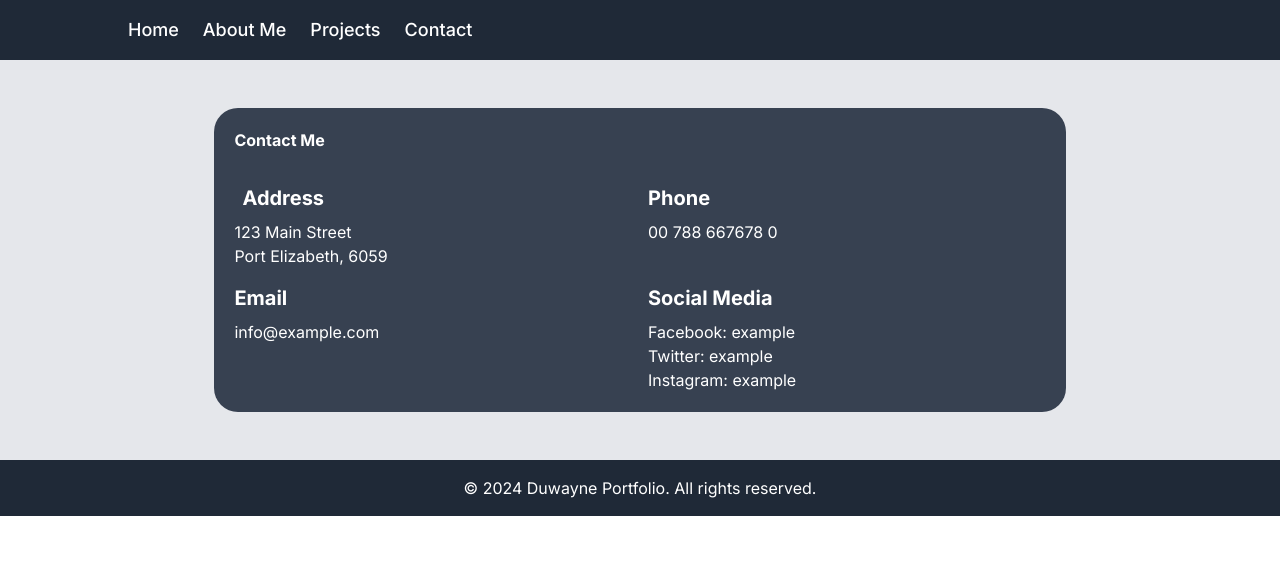
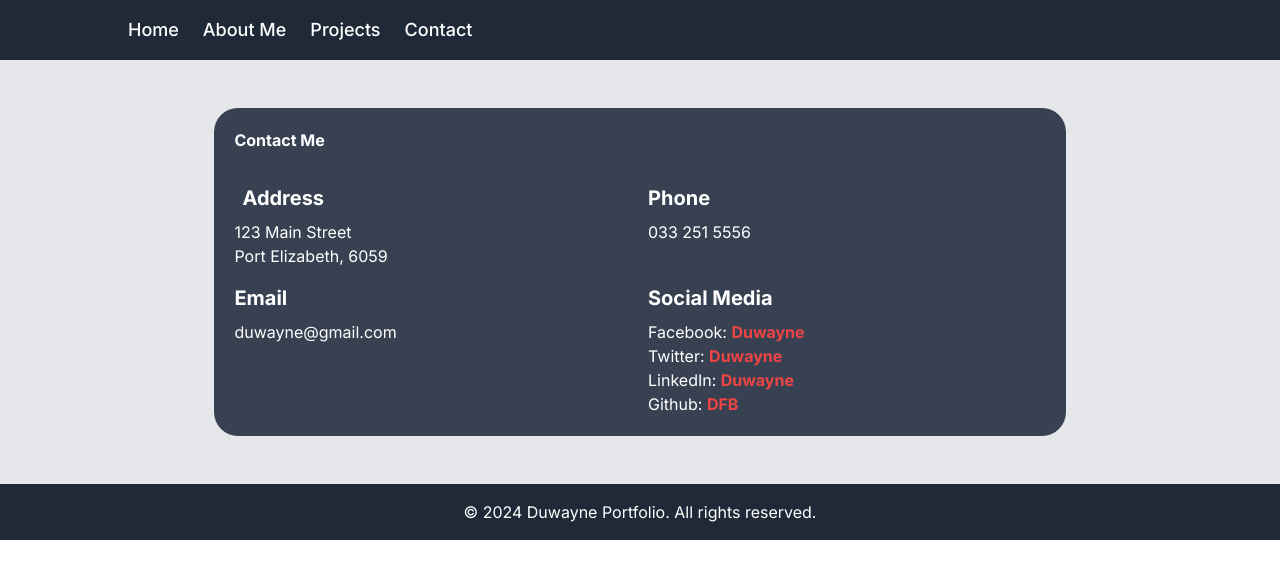
Before and after one commit to DFBlok/FrontEnd, a Next.js app in the folder tailwind/PORTFOLIO/my-portfolio-app/: page /Page4 in a window 1280 px wide. Shown: the top 578 px of the page. Built offline with nearby package versions, Linux system fonts and the light colour scheme.

Commit message:
contact page update

```diff
--- a/tailwind/PORTFOLIO/my-portfolio-app/app/Page4/page.tsx
+++ b/tailwind/PORTFOLIO/my-portfolio-app/app/Page4/page.tsx
@@ -24,26 +24,46 @@ const Page4 = () => {
               </div>
               <div>
                 <h2 className="text-xl font-bold mb-2">Phone</h2>
-                <p>00 788 667678 0</p>
+                <p>033 251 5556</p>
               </div>
               <div>
                 <h2 className="text-xl font-bold mb-2">Email</h2>
-                <p>info@example.com</p>
+                <p>duwayne@gmail.com</p>
               </div>
               <div>
                 <h2 className="text-xl font-bold mb-2">Social Media</h2>
                 <ul>
                   <li>
                     Facebook:{" "}
-                    <a href="#">
-                      <i className="fab fa-facebook"></i>example
+                    <a href="#" className="text-red-500 font-bold">
+                      <i className="fab fa-facebook"></i>Duwayne
                     </a>
                   </li>
                   <li>
-                    Twitter: <a href="#">example</a>
+                    Twitter:{" "}
+                    <a href="#" className="text-red-500 font-bold">
+                      Duwayne
+                    </a>
                   </li>
                   <li>
-                    Instagram: <a href="#">example</a>
+                    LinkedIn:{" "}
+                    <a
+                      href="https://www.linkedin.com/in/duwayne-blok-9bb2b8184/"
+                      target="blank"
+                      className="text-red-500 font-bold"
+                    >
+                      Duwayne
+                    </a>
+                  </li>
+                  <li>
+                    Github:{" "}
+                    <a
+                      href="https://github.com/DFBlok?tab=overview&from=2024-04-01&to=2024-04-19"
+                      target="Blank"
+                      className="text-red-500 font-bold"
+                    >
+                      DFB
+                    </a>
                   </li>
                 </ul>
               </div>
```
